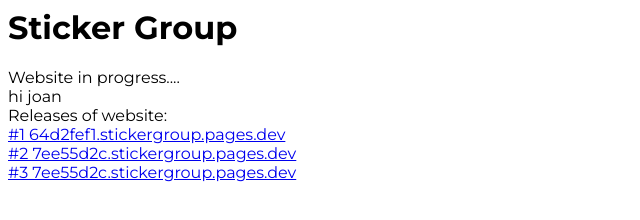
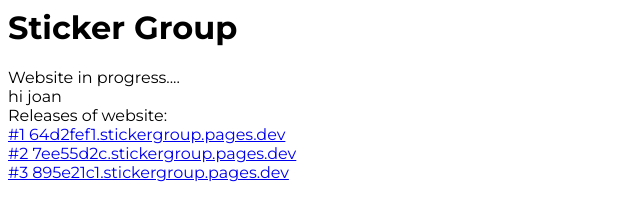
Before and after one commit to thecoolguya123/StickerGroup, a plain HTML site: page index.html in a window 1280 px wide. Shown: the full height of the page, 0-640 px from the left. Drawn offline with Linux system fonts and the light colour scheme.

Commit message:
Update index.html

```diff
--- a/index.html
+++ b/index.html
@@ -12,7 +12,7 @@ hi joan<br>
 Releases of website:<br>
 <a href="https://64d2fef1.stickergroup.pages.dev/">#1 64d2fef1.stickergroup.pages.dev</a><br>
 <a href="https://7ee55d2c.stickergroup.pages.dev/">#2 7ee55d2c.stickergroup.pages.dev</a><br>
-<a href="https://895e21c1.stickergroup.pages.dev/">#3 7ee55d2c.stickergroup.pages.dev</a><br>
+<a href="https://895e21c1.stickergroup.pages.dev/">#3 895e21c1.stickergroup.pages.dev</a><br>
 <script>
  alert("Website still in progress\n also hi joan")
 </script>
```
